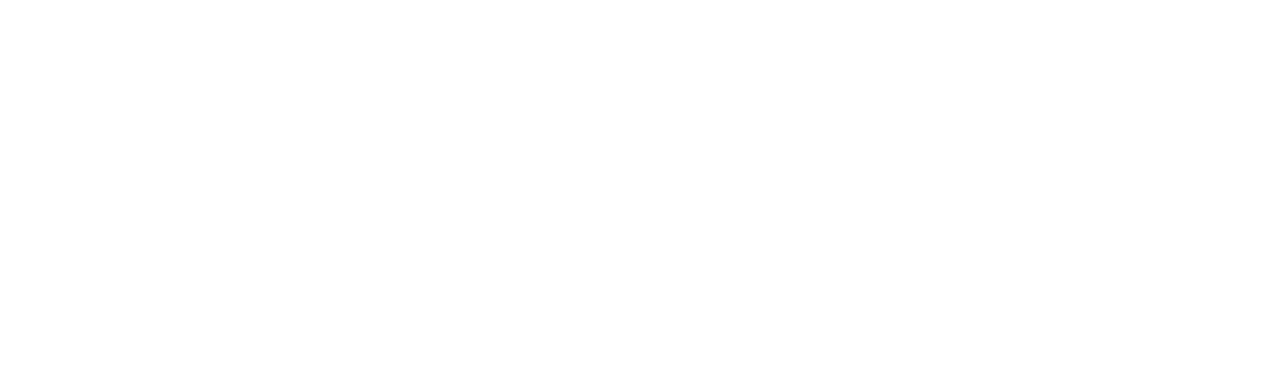
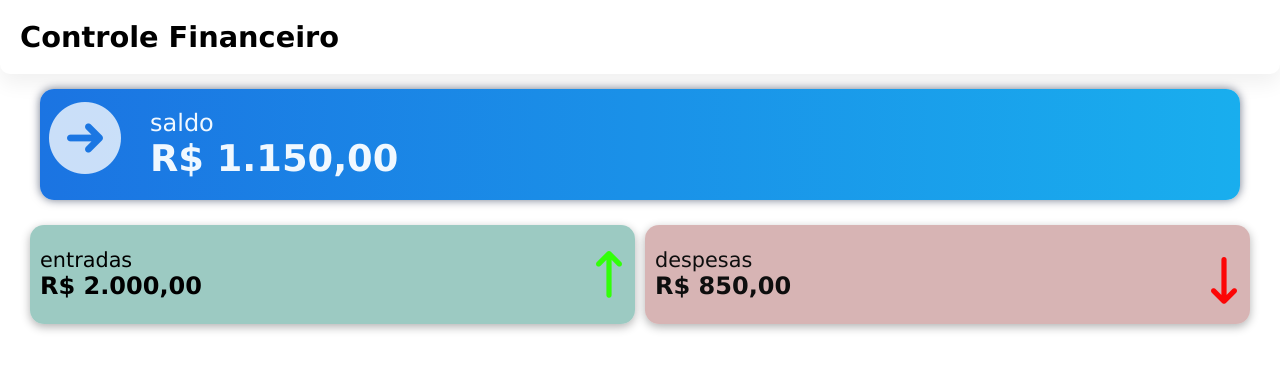
Before and after one commit to hugorocha-web/projetocontrolefinanceiro, a plain HTML site: page index.html in a window 1280 px wide. Drawn offline with Linux system fonts and the light colour scheme.

Commit message:
começo do design

```diff
--- a/estilos/mobilefirst.css
+++ b/estilos/mobilefirst.css
@@ -0,0 +1,103 @@
+*{
+    margin: 0px;
+    padding: 0px;
+    font-family: Verdana, Geneva, Tahoma, sans-serif;
+}
+header{
+    border-radius: 0px 0px 10px 10px;
+    box-shadow: 0px 10px 20px rgba(0, 0, 0, 0.059);
+    padding: 20px;
+    h1{
+        font-size: 1.8em;
+    }
+
+}
+main{
+
+    #secao1{
+        height: 250px;
+        display: grid;
+        grid-template-columns: 1fr 1fr;
+        grid-template-rows: 1.4fr 1fr;
+        gap: 10px;
+        #saldo{
+            background-image: linear-gradient(90deg,  rgb(27, 116, 226),  rgb(25, 174, 238));
+            grid-column: 1 / 3;
+            box-shadow: 0px 0px 10px rgba(5, 19, 53, 0.571);
+            margin: 15px 40px;
+            border-radius: 14px;
+            display: flex;
+            i{
+                font-size: 4.5em;
+                color: rgba(255, 255, 255, 0.768);
+                margin-top: 13px;
+            }
+            div{
+                margin: 20px;
+                color: aliceblue;
+                p{
+                    font-size: 1.5em;
+                }
+                h2{
+                    font-size: 2.3em;
+                }
+            }
+        }
+        #entradas{
+            background-color: rgba(105, 175, 162, 0.653);
+            box-shadow: 0px 3px 10px rgba(0, 0, 0, 0.3);
+            margin: 0px 0px 0px 30px;
+            border-radius: 14px;
+            display: flex;
+            flex-direction: row-reverse;
+            align-items: center;
+            justify-content: space-between;
+            i{
+                font-size: 2.6em;
+                color: rgb(50, 255, 9);
+                margin-top: px;
+            }
+            div{
+                margin: 10px;
+                color: rgb(0, 0, 0);
+                p{
+                    font-size: 1.3em;
+                }
+                h2{
+                    font-size: 1.5em;
+                }
+            }
+        }
+        #despesas{
+            background-color: rgba(175, 105, 105, 0.497);
+            box-shadow: 0px 3px 10px rgba(0, 0, 0, 0.3);
+            margin: 0px 30px 0px 0px;
+            border-radius: 14px;
+            display: flex;
+            flex-direction: row-reverse;
+            align-items: center;
+            justify-content: space-between;
+            i{
+                font-size: 2.6em;
+                color: rgb(252, 6, 6);
+                margin-top: 13px;
+            }
+            div{
+
+                margin: 10px;
+                color: rgb(14, 14, 14);
+                p{
+                    font-size: 1.3em;
+                }
+                h2{
+                    font-size: 1.5em;
+                }
+            }
+        }
+    }
+
+
+
+
+
+}
--- a/index.html
+++ b/index.html
@@ -6,8 +6,46 @@
     <title>Controle Financeiro</title>
     <link rel="stylesheet" href="estilos/mobilefirst.css">
     <link rel="stylesheet" href="estilos/outros.css" media="screen and (min-width: 791px)">
+    <link rel="stylesheet" href="https://cdnjs.cloudflare.com/ajax/libs/font-awesome/7.3.1/css/all.min.css" integrity="sha512-QeR2VH+lsBE5LSAe1Q5EnTBbe7XTBubt8dG93Y7gidSgdMCr8nVqKcfKAMyN96SV8KDbZVTDXChatu5G2KQGzg==" crossorigin="anonymous" referrerpolicy="no-referrer">
 </head>
 <body>
+    <header>
+        <h1>Controle Financeiro</h1>
+    </header>
+    <main>
+        <section id="secao1">
+            <div id="saldo">
+                <i class="fa-solid fa-circle-arrow-right"></i>
+                <div>
+                    <p>saldo</p>
+                    <h2 id="dinsaldo">R$ 1.150,00</h2>
+                </div>
+            </div>
+            <div id="entradas">
+                <i class="fa-solid fa-arrow-up-long"></i>
+                <div>
+                    <p>entradas</p>
+                    <h2 id="dinentradas">R$ 2.000,00</h2>
+                </div>
+            </div>
+            <div id="despesas">
+                <i class="fa-solid fa-arrow-down-long"></i>
+                 <div>
+                    <p>despesas</p>
+                    <h2 id="dinsaida">R$ 850,00</h2>
+                </div>
+            </div>
+        </section>
+        <section>
+
+        </section>
+        <section>
+
+        </section>
+    </main>
+    <footer>
+
+    </footer>
     <script src="scripts/script.js"></script>
 </body>
 </html>
```
